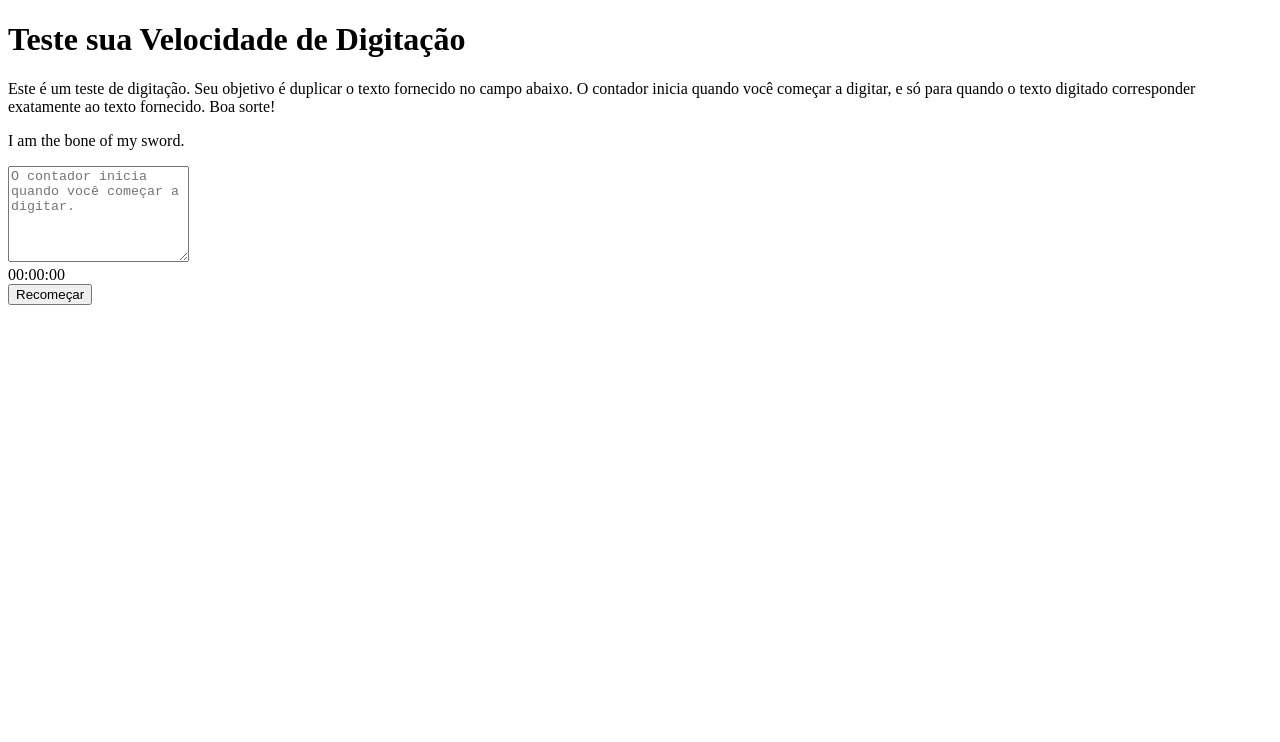
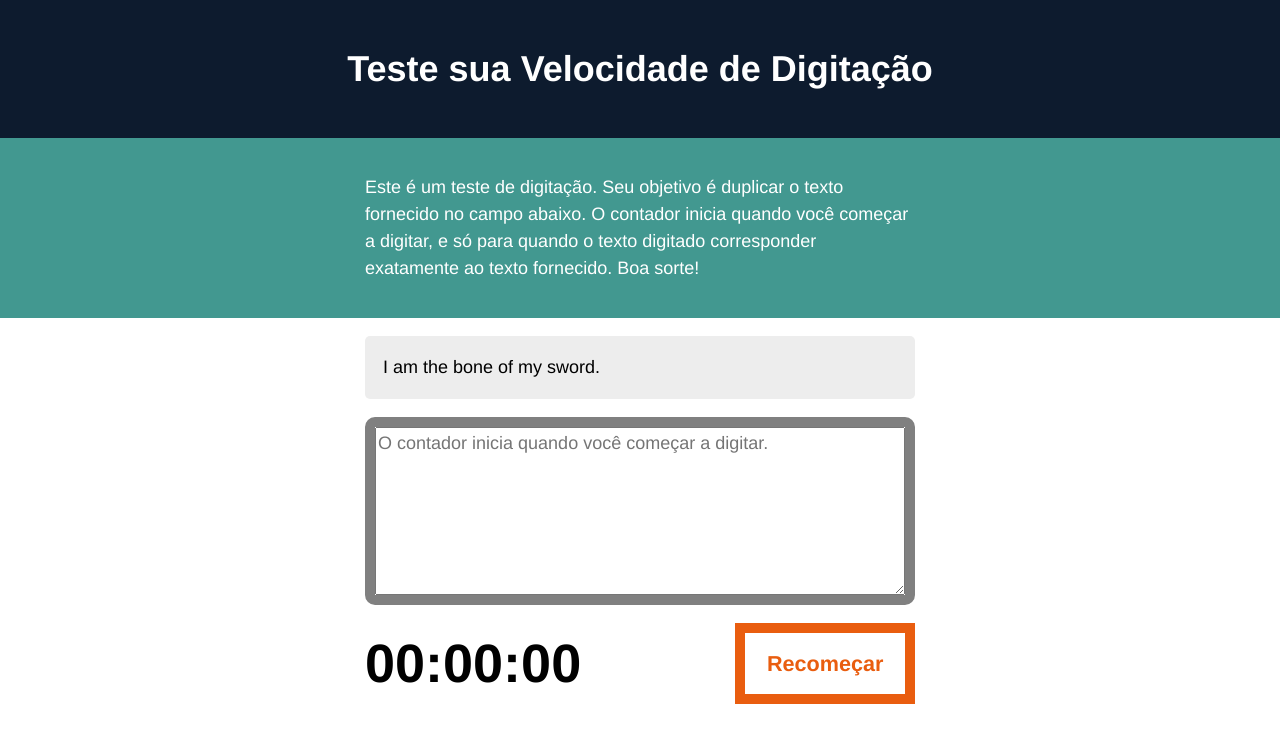
Before and after one commit to johnggli/typing-speed-test, a plain HTML site: page index.html in a window 1280 px wide. Drawn offline with Linux system fonts and the light colour scheme.

Commit message:
feat: add style

```diff
--- a/index.html
+++ b/index.html
@@ -5,6 +5,8 @@
     <meta charset="UTF-8">
     <meta name="viewport" content="width=device-width, initial-scale=1.0">
     <title>Typing Speed Test</title>
+
+    <link rel="stylesheet" href="style.css">
 </head>
 
 <body>
--- a/style.css
+++ b/style.css
@@ -0,0 +1,107 @@
+/*--------------------------------------------------------------
+Tipografia
+--------------------------------------------------------------*/
+
+body,
+button,
+input,
+select,
+textarea {
+	font-family: 'Source Sans Pro', 'Helvetica', Arial, sans-serif;
+	font-size: 18px;
+	line-height: 1.5;
+}
+
+
+p {
+	margin-bottom: 1.5em;
+}
+
+
+/*--------------------------------------------------------------
+Layout
+--------------------------------------------------------------*/
+
+body {
+    margin: 0;
+    padding: 0;
+}
+
+.masthead {
+    padding: 1em 2em;
+    background-color: #0D1B2E;
+    color: white;
+}
+
+.masthead h1 {
+    text-align: center;
+}
+
+.intro {
+    padding: 2em 2em;
+    color: #ffffff;
+    background: #429890;
+}
+
+
+.intro p,
+.test-area {
+    margin: 0 auto;
+    max-width: 550px;
+}
+
+.test-area {
+    margin-bottom: 4em;
+    padding: 0 2em;
+}
+
+.test-wrapper {
+    border: 10px solid grey;
+    border-radius: 10px;
+}
+
+#origin-text {
+    margin: 1em 0;
+    padding: 1em 1em 0;
+    background-color: #ededed;
+    border-radius: 5px;
+}
+
+#origin-text p {
+    margin: 0;
+    padding-bottom: 1em;
+}
+
+.test-wrapper {
+    display: flex;
+}
+
+.test-wrapper textarea {
+    flex: 1;
+}
+
+.meta {
+    margin-top: 1em;
+    display: flex;
+    justify-content: space-between;
+    flex-wrap: wrap;
+}
+
+.timer {
+    font-size: 3em;
+    font-weight: bold;
+}
+
+#reset {
+    padding: .5em 1em;
+    font-size: 1.2em;
+    font-weight: bold;
+    color: #E95D0F;
+    background: white ;
+    border: 10px solid #E95D0F;
+}
+
+#reset:hover {
+    color: white;
+    background-color: #E95D0F;
+}
```
